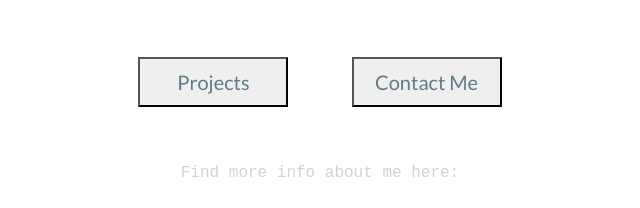
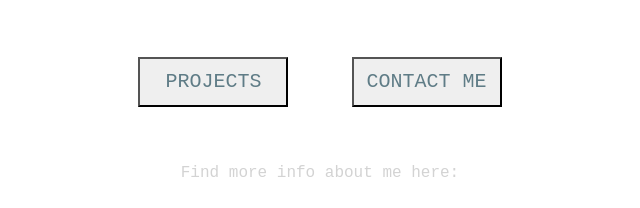
Before and after one commit to nbos17/nateb31, a plain HTML site: page index.html in a window 1280 px wide. Shown: the part 300-508 px from the top of the page, 320-960 px from the left. Drawn offline with nearby package versions, Linux system fonts and the light colour scheme.

Commit message:
button changes

```diff
--- a/style.css
+++ b/style.css
@@ -49,9 +49,11 @@ h1 {
 	margin: 30px;
 	color : #5f7c86;
 	font-size: 20px;
+	font-family: 'Inconsolata', monospace;
+	text-transform: uppercase;
 }
 .projects:hover {
-	background-color: lightgrey;
+	background-color: #4db3ff;
 }
 
 a:link {
```
Also changed, not shown: index.html (+1 -2 lines). Lines whose indentation alone changed are shown as unchanged.
